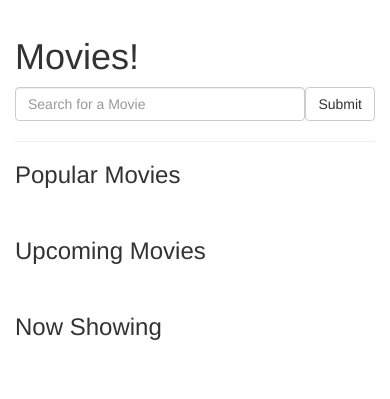
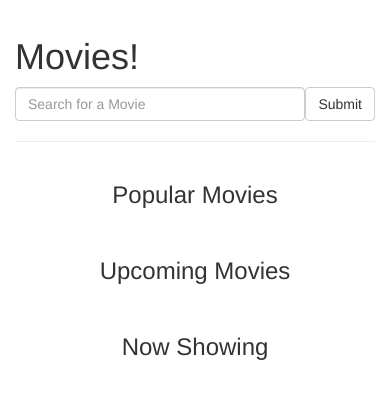
Before and after one commit to c12i/flask-movie-app, a Flask app: template app/templates/index.html in a window 390 px wide. Shown: the part 55-454 px from the top of the page. Run offline with Flask 2, Linux system fonts and the light colour scheme; the template is opened without the code that fills it, so the values that code supplies are empty; parts of the project's set-up code (start-up, migrations or seed data) failed here and were passed over; some libraries are stand-ins or nearby versions.

Commit message:
Change losts of shit

```diff
--- a/app/templates/index.html
+++ b/app/templates/index.html
@@ -13,22 +13,22 @@
         <input type="submit"  value="Submit" class="btn btn-default">
     </form>
     <hr>
+</div>
     <!-- Popular movie -->
-    <h3> Popular Movies</h3>
-    <ul>
+    <h3 class="text-center"> Popular Movies</h3>
+    <div>
         {{ macro.displayMovieList(popular)}}
-    </ul>
+    </div>
     <!-- Upcoming movie  -->
     <br>
-    <h3> Upcoming Movies </h3>
-    <ul>
+    <h3 class="text-center"> Upcoming Movies </h3>
+    <div>
         {{ macro.displayMovieList(upcoming)}}
-    </ul>
+    </div>
     <!-- Now showing movie -->
     <br>
-    <h3>Now Showing</h3>
-    <ul>
+    <h3 class="text-center">Now Showing</h3>
+    <div>
         {{ macro.displayMovieList(now_showing)}}
-    </ul>
-</div>
+    </div>
 {% endblock%}
--- a/app/templates/movie.html
+++ b/app/templates/movie.html
@@ -1,10 +1,9 @@
 {%extends "base.html"%}
 {% block content %}
-    <h1> {{ movie.title }} </h1>
     <div class="container">
         <!-- Poster background -->
         <div class="row">
-            <div class="col-xs-6 col-sm-6 col-md-6 col-lg-6 posterPath" style="background: url({{movie.poster}}) no-repeat center center">
+            <div class="col-xs-6 col-sm-6 col-md-6 col-lg-6 posterPath" style="background: url({{movie.poster}}) no-repeat center;">
             </div>
             <div class="col-xs-6 col-sm-6 col-md-6 col-lg-6 movie-details">
                 <h3>{{ movie.title }}</h3>
--- a/app/views.py
+++ b/app/views.py
@@ -13,7 +13,6 @@ def index():
     popular_movies = get_movies("popular")
     upcoming_movie = get_movies('upcoming')
     now_showing_movie = get_movies('now_playing')
-    message = "Lorem ipsum is placeholder text commonly used in the graphic, print, and publishing industries for previewing layouts and visual mockups."*2
     title = 'Home - Welcome to The best Movie Review Website Online'
 
     search_movie = request.args.get('movie_query')
@@ -21,7 +20,6 @@ def index():
         return redirect(url_for('search',movie_name=search_movie))
     else:
         return render_template('index.html',
-                                message = message,
                                 title = title,
                                 popular = popular_movies,
                                 upcoming = upcoming_movie,
```
Also changed, not shown: app/request.py (+8 -16 lines), app/templates/search.html (+6 -6 lines).
